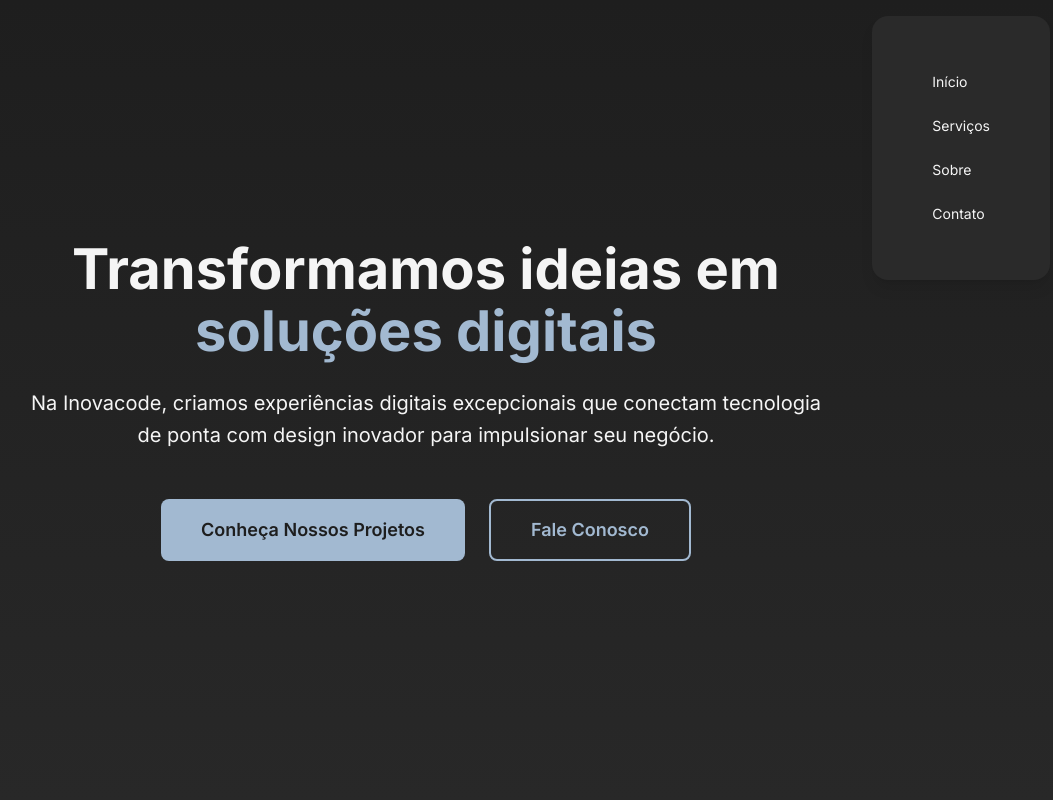
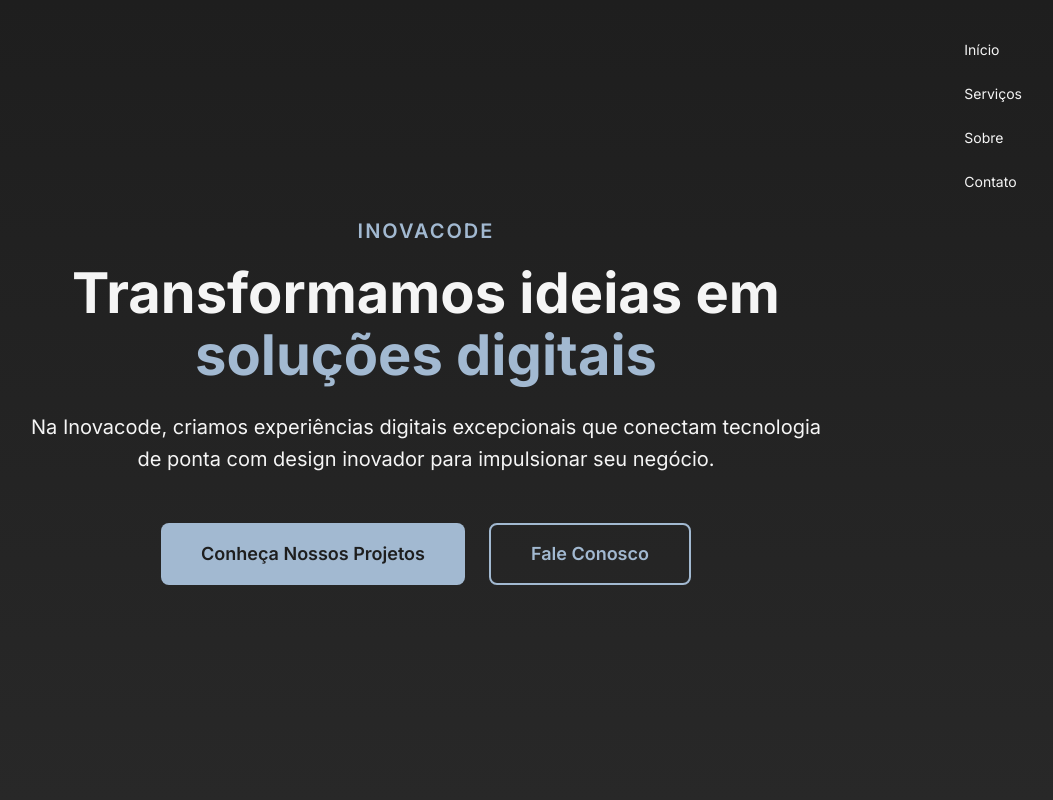
Before and after one commit to InovacodeDev/portfolio, a React (Vite) app in the folder apps/web/: page / in a window 1280 px wide. Shown: the top 800 px of the page, without its empty margins (214-1267 px from the left). Built offline with nearby package versions, Linux system fonts and the light colour scheme; no server answers.

Commit message:
fix: update Navigation component styling for transparency; add animated brand element to HeroSection

```diff
--- a/apps/web/src/components/Navigation.tsx
+++ b/apps/web/src/components/Navigation.tsx
@@ -10,8 +10,8 @@
 
     return (
         <nav
-            className="fixed top-4 right-4 z-50 card rounded-lg shadow-lg"
-            style={{ backgroundColor: "var(--color-card-background)" }}
+            className="fixed top-4 right-4 z-50 rounded-lg"
+            style={{ backgroundColor: "transparent" }}
             aria-label="Navegação principal"
         >
             <ul className="flex flex-col gap-2" style={{ padding: "16px" }}>
--- a/apps/web/src/sections/HeroSection.tsx
+++ b/apps/web/src/sections/HeroSection.tsx
@@ -14,6 +14,21 @@
                     animate={{ opacity: 1, y: 0 }}
                     transition={{ duration: 0.8, ease: "easeOut" }}
                 >
+                    <motion.div
+                        className="hero-brand"
+                        initial={{ opacity: 0, y: 30 }}
+                        animate={{ opacity: 1, y: 0 }}
+                        transition={{ duration: 0.6, delay: 0.1 }}
+                        style={{
+                            fontSize: "20px",
+                            fontWeight: 600,
+                            color: "var(--color-accent-primary)",
+                            marginBottom: "16px",
+                            letterSpacing: "2px",
+                        }}
+                    >
+                        INOVACODE
+                    </motion.div>
                     <motion.h1
                         className="hero-title"
                         initial={{ opacity: 0, y: 30 }}
```
